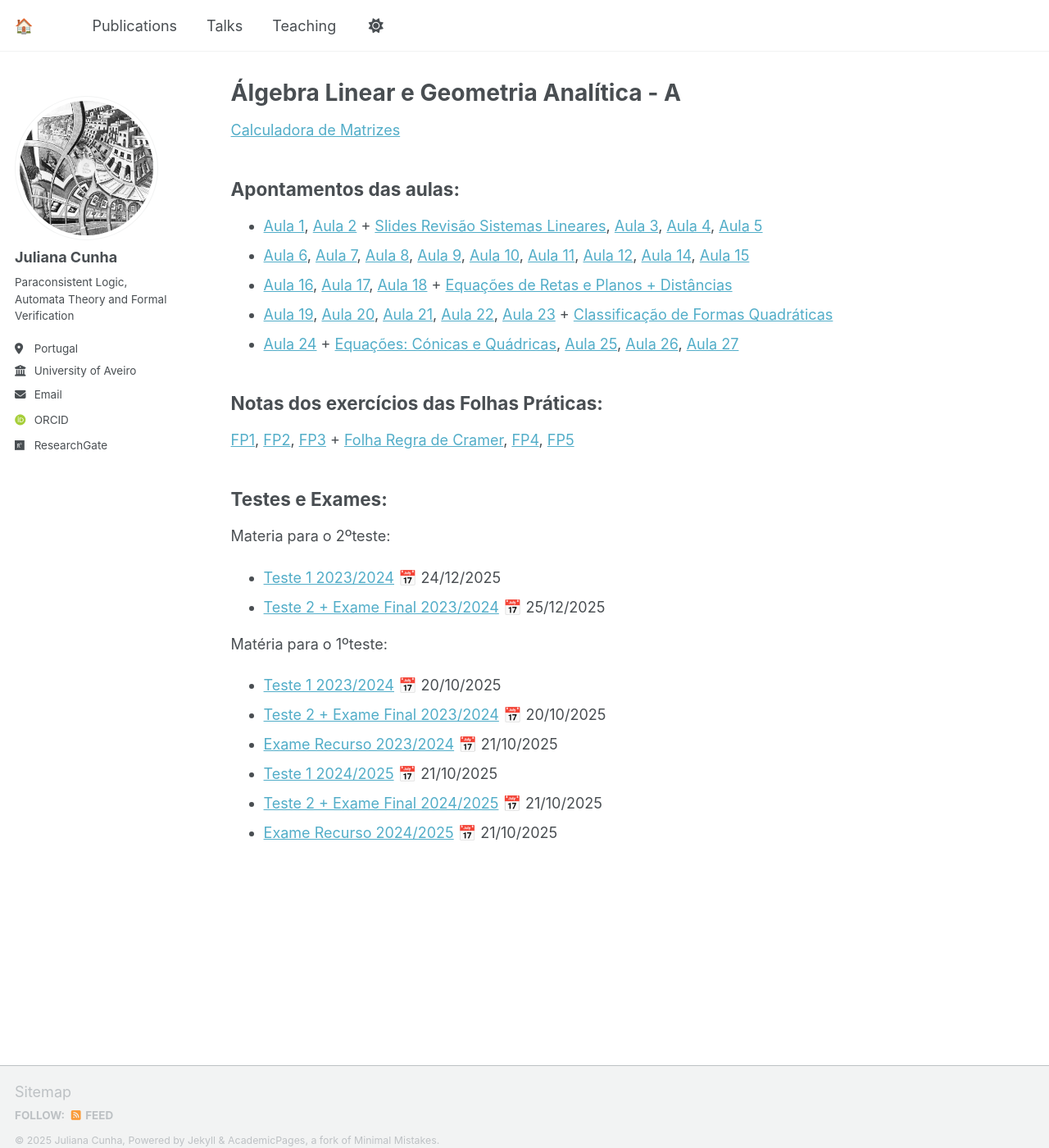
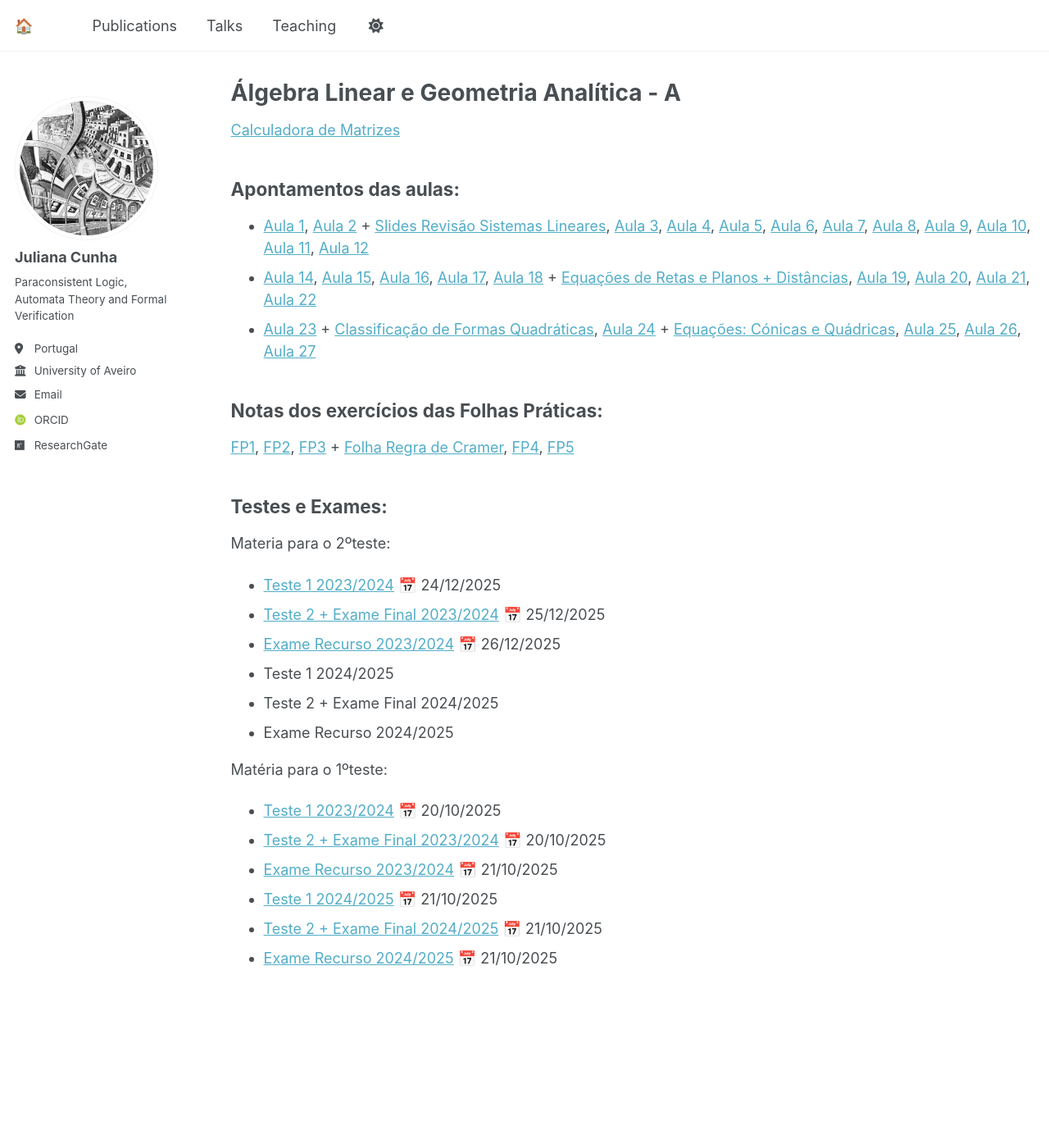
Before and after one commit to juliana-cunha/juliana-cunha.github.io, a Jekyll site: the page built from _pages/teaching.md, in a window 1280 px wide and 1400 px high. Shown: the whole window at 82% size. Built offline with Jekyll 4.4.1, drawn with Linux system fonts in a browser that asks for light colours; some web fonts are replaced; a script that is not in the unit is left out.

Commit message:
Update teaching.md

```diff
--- a/_pages/teaching.md
+++ b/_pages/teaching.md
@@ -10,11 +10,9 @@ author_profile: true
 
 Apontamentos das aulas:
 ------
-- [Aula 1](https://juliana-cunha.github.io/files/Aula%201.pdf), [Aula 2](https://juliana-cunha.github.io/files/Aula%202.pdf) + [Slides Revisão Sistemas Lineares](https://juliana-cunha.github.io/files/Revis%C3%A3o_sistemas_lineares.pdf), [Aula 3](https://juliana-cunha.github.io/files/Aula%203.pdf), [Aula 4](https://juliana-cunha.github.io/files/Aula%204.pdf), [Aula 5](https://juliana-cunha.github.io/files/Aula%205.pdf)
-- [Aula 6](https://juliana-cunha.github.io/files/Aula%206.pdf), [Aula 7](https://juliana-cunha.github.io/files/Aula%207.pdf), [Aula 8](https://juliana-cunha.github.io/files/Aula%208.pdf), [Aula 9](https://juliana-cunha.github.io/files/Aula%209.pdf), [Aula 10](https://juliana-cunha.github.io/files/Aula%2010.pdf), [Aula 11](https://juliana-cunha.github.io/files/Aula%2011.pdf), [Aula 12](https://juliana-cunha.github.io/files/Aula%2012.pdf), [Aula 14](https://juliana-cunha.github.io/files/Aula%2014.pdf), [Aula 15](https://juliana-cunha.github.io/files/Aula%2015.pdf)
-- [Aula 16](https://juliana-cunha.github.io/files/Aula%2016.pdf), [Aula 17](https://juliana-cunha.github.io/files/Aula%2017.pdf), [Aula 18](https://juliana-cunha.github.io/files/Aula%2018.pdf) + [Equações de Retas e Planos + Distâncias](https://juliana-cunha.github.io/files/Retas__Planos_e_dista%CC%82ncias.pdf)
-- [Aula 19](https://juliana-cunha.github.io/files/Aula%2019.pdf), [Aula 20](https://juliana-cunha.github.io/files/Aula%2020.pdf), [Aula 21](https://juliana-cunha.github.io/files/Aula%2021.pdf), [Aula 22](https://juliana-cunha.github.io/files/Aula%2022.pdf), [Aula 23](https://juliana-cunha.github.io/files/Aula%2023.pdf) + [Classificação de Formas Quadráticas](https://juliana-cunha.github.io/files/classificacao_formasquadraticas.pdf)
-- [Aula 24](https://juliana-cunha.github.io/files/Aula%2024.pdf) + [Equações: Cónicas e Quádricas](https://juliana-cunha.github.io/files/Cónicas_Quadricas.pdf), [Aula 25](https://juliana-cunha.github.io/files/Aula%2025.pdf), [Aula 26](https://juliana-cunha.github.io/files/Aula%2026.pdf), [Aula 27](https://juliana-cunha.github.io/files/Aula%2027.pdf)
+- [Aula 1](https://juliana-cunha.github.io/files/Aula%201.pdf), [Aula 2](https://juliana-cunha.github.io/files/Aula%202.pdf) + [Slides Revisão Sistemas Lineares](https://juliana-cunha.github.io/files/Revis%C3%A3o_sistemas_lineares.pdf), [Aula 3](https://juliana-cunha.github.io/files/Aula%203.pdf), [Aula 4](https://juliana-cunha.github.io/files/Aula%204.pdf), [Aula 5](https://juliana-cunha.github.io/files/Aula%205.pdf), [Aula 6](https://juliana-cunha.github.io/files/Aula%206.pdf), [Aula 7](https://juliana-cunha.github.io/files/Aula%207.pdf), [Aula 8](https://juliana-cunha.github.io/files/Aula%208.pdf), [Aula 9](https://juliana-cunha.github.io/files/Aula%209.pdf), [Aula 10](https://juliana-cunha.github.io/files/Aula%2010.pdf), [Aula 11](https://juliana-cunha.github.io/files/Aula%2011.pdf), [Aula 12](https://juliana-cunha.github.io/files/Aula%2012.pdf)
+- [Aula 14](https://juliana-cunha.github.io/files/Aula%2014.pdf), [Aula 15](https://juliana-cunha.github.io/files/Aula%2015.pdf), [Aula 16](https://juliana-cunha.github.io/files/Aula%2016.pdf), [Aula 17](https://juliana-cunha.github.io/files/Aula%2017.pdf), [Aula 18](https://juliana-cunha.github.io/files/Aula%2018.pdf) + [Equações de Retas e Planos + Distâncias](https://juliana-cunha.github.io/files/Retas__Planos_e_dista%CC%82ncias.pdf), [Aula 19](https://juliana-cunha.github.io/files/Aula%2019.pdf), [Aula 20](https://juliana-cunha.github.io/files/Aula%2020.pdf), [Aula 21](https://juliana-cunha.github.io/files/Aula%2021.pdf), [Aula 22](https://juliana-cunha.github.io/files/Aula%2022.pdf)
+- [Aula 23](https://juliana-cunha.github.io/files/Aula%2023.pdf) + [Classificação de Formas Quadráticas](https://juliana-cunha.github.io/files/classificacao_formasquadraticas.pdf), [Aula 24](https://juliana-cunha.github.io/files/Aula%2024.pdf) + [Equações: Cónicas e Quádricas](https://juliana-cunha.github.io/files/Cónicas_Quadricas.pdf), [Aula 25](https://juliana-cunha.github.io/files/Aula%2025.pdf), [Aula 26](https://juliana-cunha.github.io/files/Aula%2026.pdf), [Aula 27](https://juliana-cunha.github.io/files/Aula%2027.pdf)
 
 Notas dos exercícios das Folhas Práticas:
 ------
@@ -25,6 +23,10 @@ Testes e Exames:
 Materia para o 2ºteste:
 - [Teste 1 2023/2024](https://juliana-cunha.github.io/files/Teste1%202023%20(2).pdf) 📅 24/12/2025
 - [Teste 2 + Exame Final 2023/2024](https://juliana-cunha.github.io/files/Exame%20Final%202023%20(2).pdf) 📅 25/12/2025
+- [Exame Recurso 2023/2024](https://juliana-cunha.github.io/files/Recurso_2023%20(2).pdf) 📅 26/12/2025
+- Teste 1 2024/2025
+- Teste 2 + Exame Final 2024/2025
+- Exame Recurso 2024/2025
 
 
 Matéria para o 1ºteste:
```
